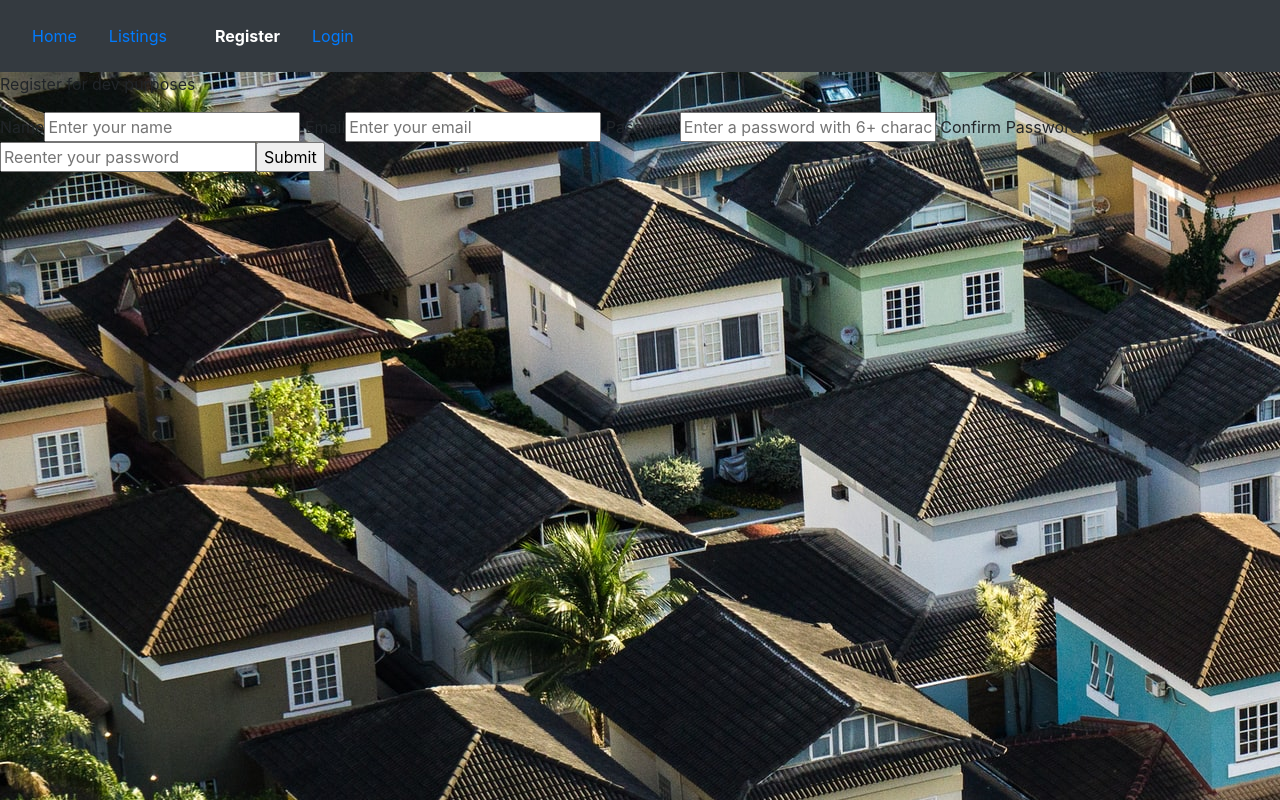
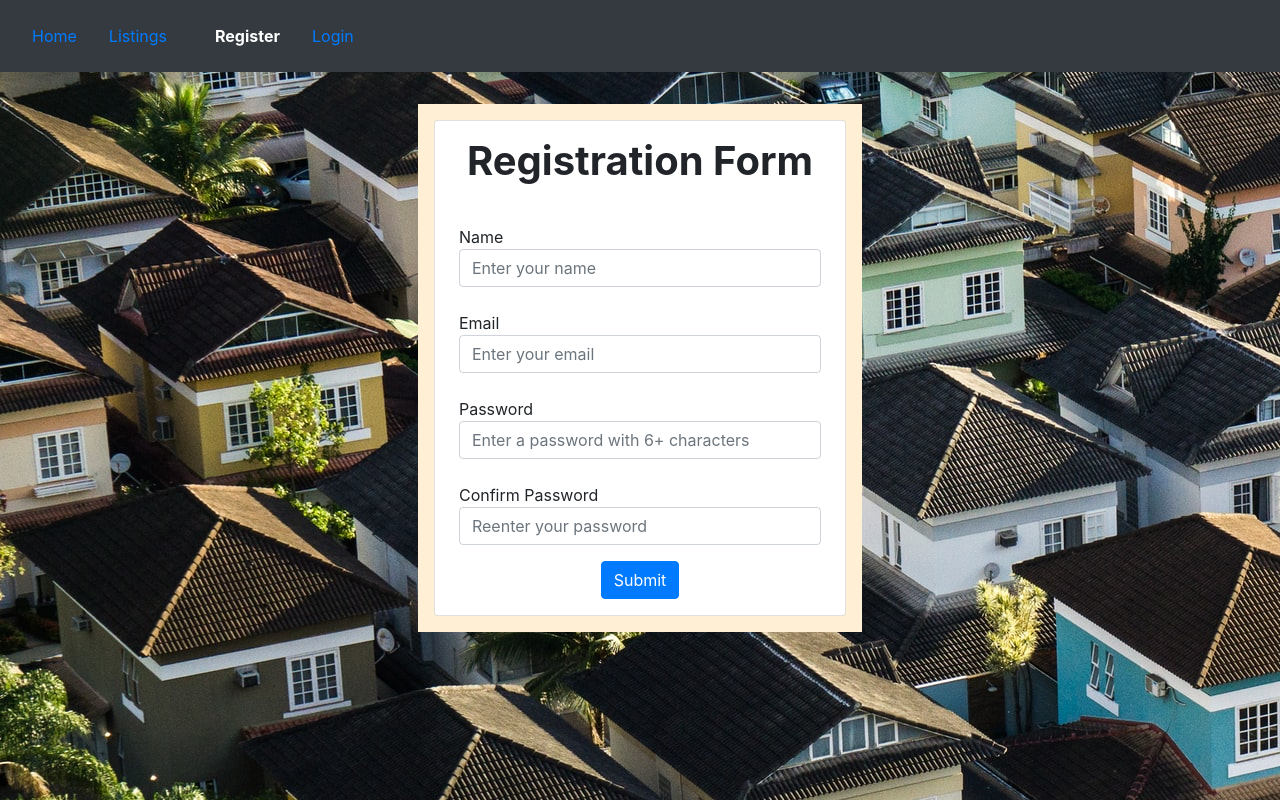
Before and after one commit to TheCaptainFalcon/Property_Listing, a React (Create React App) app in the folder client/: page /users/register in a window 1280 px wide. Built offline with nearby package versions, Linux system fonts and the light colour scheme.

Commit message:
Added styling for the register component

```diff
--- a/client/src/Components/Register.jsx
+++ b/client/src/Components/Register.jsx
@@ -6,6 +6,46 @@ import { connect } from 'react-redux';
 import { registerUser } from '../Actions/authActions';
 import PropTypes from 'prop-types';
 import { withRouter } from 'react-router-dom';
+import styled from 'styled-components';
+import { Form, Card, Button } from 'react-bootstrap';
+
+
+const FormWrapper = styled.section`
+    display: flex;
+    flex-wrap: wrap;
+    justify-content: center;
+    margin: 2rem 1rem 1rem 1rem;
+    padding: 1rem;
+    background-color: papayawhip;
+`;
+
+const Wrapper = styled.section`
+    display: flex;
+    flex-wrap: wrap;
+    justify-content: center;
+`;
+
+const BoldLabel = styled.label`
+    display: flex;
+    justify-content: center;
+    color: black;
+    font-weight: bold;
+    margin-top: 1rem;
+`;
+
+const ButtonWrapper = styled.div`
+    display: flex;
+    justify-content: center;
+    justify-content: space-evenly;
+    margin: 0.5rem auto 1rem auto;
+`;
+
+const CardTitle = styled.h1`
+    display: flex;
+    font-weight: bold;
+    justify-content: center;
+    margin: 1rem 2rem 1rem 2rem;
+`;
 
 class Register extends Component {
     constructor(props) {
@@ -60,10 +100,14 @@ class Register extends Component {
 
         return (
             <div>
-                <p>Register for dev purposes</p>
-                <form onSubmit={this.HandleSubmit}>
-                    <label/>Name
-                    <input
+                <Wrapper>
+                    <FormWrapper>
+                        <Card>
+                            <CardTitle>Registration Form</CardTitle>
+                            <form onSubmit={this.HandleSubmit} style={{margin:'auto 1.5rem'}}>
+                                <Form.Group>
+                                    <BoldLabel/>Name
+                                    <Form.Control
                                         name="name"
                                         className={classnames({ 'is-invalid' : errors.name })}
                                         type="text"
@@ -73,8 +117,10 @@ class Register extends Component {
                                         required
                                     />
                                     {errors.name && (<div className="invalid-feedback">{errors.name}</div>)}
-                    <label/> Email
-                    <input
+                                </Form.Group>
+                                <Form.Group>
+                                    <BoldLabel/>Email
+                                    <Form.Control
                                         name="email"
                                         className={classnames({ 'is-invalid' : errors.email })}
                                         type="email"
@@ -84,8 +130,10 @@ class Register extends Component {
                                         required
                                     />
                                     {errors.email && (<div className="invalid-feedback">{errors.email}</div>)}
-                    <label/> Password
-                    <input
+                                </Form.Group>
+                                <Form.Group>
+                                    <BoldLabel/>Password
+                                    <Form.Control
                                         name="password"
                                         className={classnames({ 'is-invalid' : errors.password })}
                                         type="password"
@@ -95,8 +143,10 @@ class Register extends Component {
                                         required
                                     />
                                     {errors.password && (<div className="invalid-feedback">{errors.password}</div>)}
-                    <label/> Confirm Password
-                    <input
+                                </Form.Group>
+                                <Form.Group>
+                                    <BoldLabel/>Confirm Password
+                                    <Form.Control
                                         name="password2"
                                         className={classnames({ 'is-invalid' : errors.password2 })}
                                         type="password"
@@ -106,8 +156,14 @@ class Register extends Component {
                                         required
                                     />
                                     {errors.password2 && (<div className="invalid-feedback">{errors.password2}</div>)}
-                    <input type="submit"/>
+                                </Form.Group>
+                                <ButtonWrapper>
+                                    <Button variant="primary" type="submit">Submit</Button>
+                                </ButtonWrapper>
                             </form>
+                        </Card>
+                    </FormWrapper>
+                </Wrapper>
             </div>
         );
     }
--- a/client/src/Components/Update.jsx
+++ b/client/src/Components/Update.jsx
@@ -37,8 +37,9 @@ const ButtonWrapper = styled.div`
     margin: 0.5rem auto 1rem auto;
 `;
 
-const CardTitle = styled.h4`
+const CardTitle = styled.h1`
     display: flex;
+    font-weight: bold;
     justify-content: center;
     margin-top: 1rem;
     margin-bottom: 3rem;
```
Lines whose indentation alone changed are shown as unchanged.
